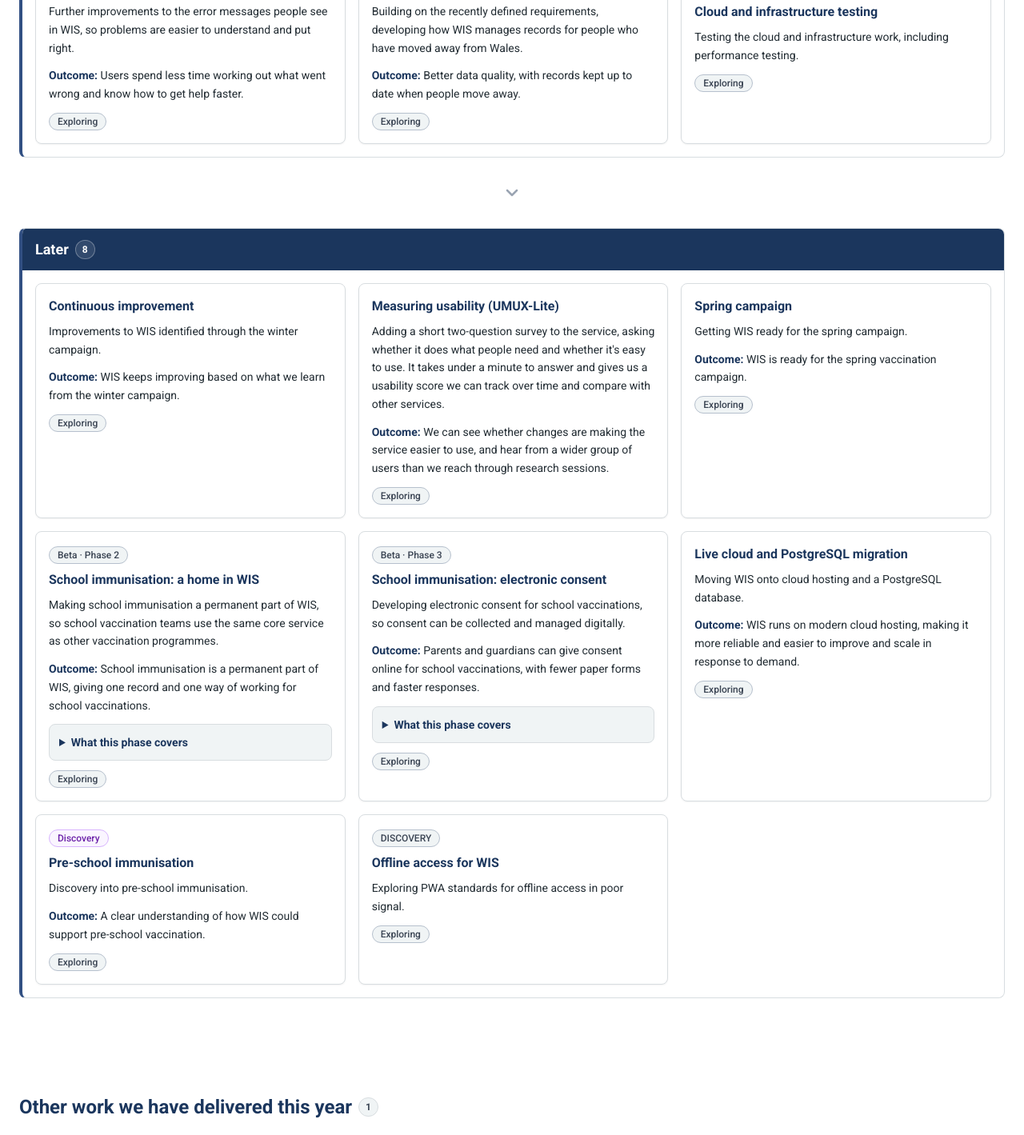
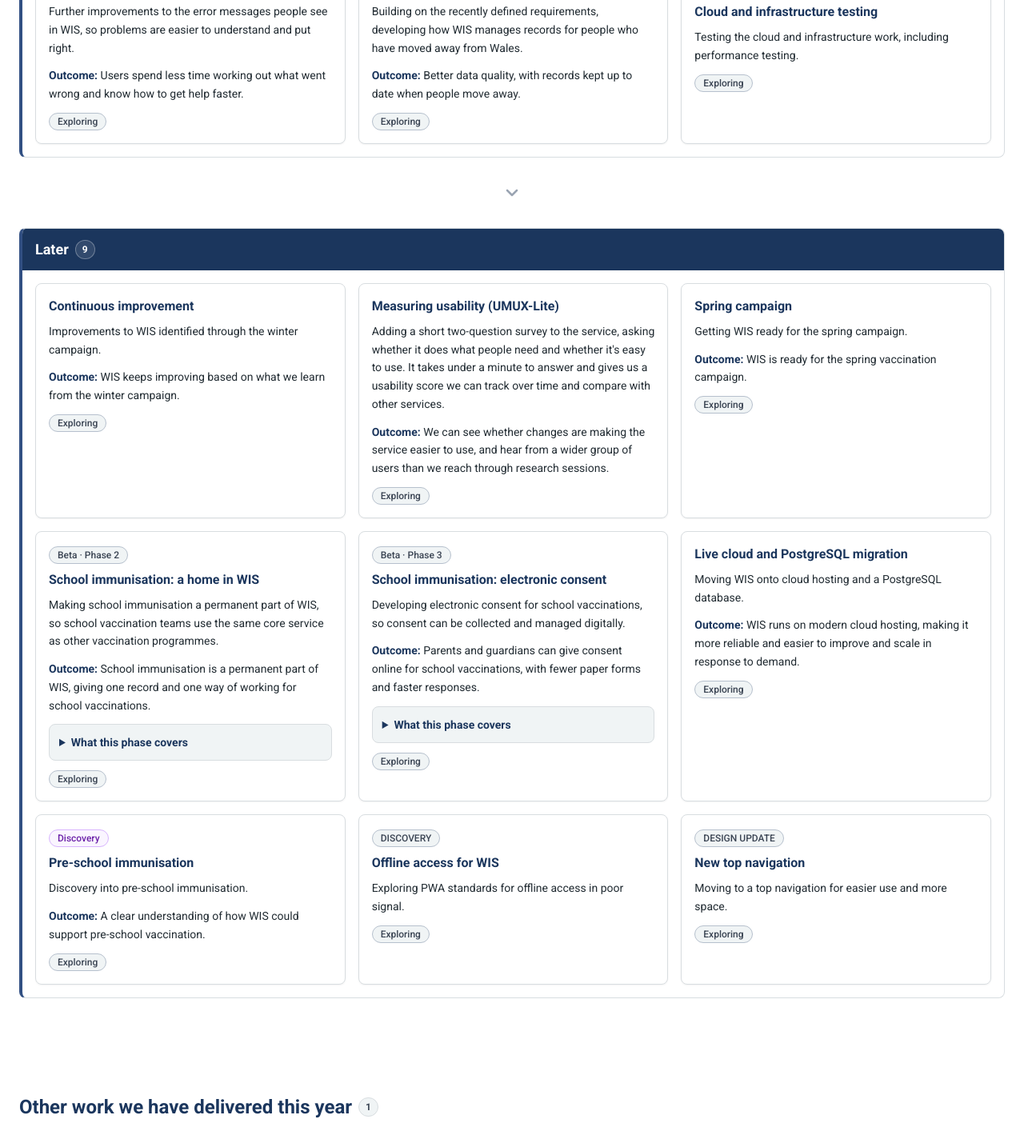
Before and after one commit to DHCW-Digital-Health-and-Care-Wales/dhcw-vaccine-roadmap, a React (Vite) app: page / in a window 1280 px wide. Shown: the part 3929-5348 px from the top of the page at 80% size. Built offline with nearby package versions, Linux system fonts and the light colour scheme.

Commit message:
Add New top navigation roadmap card

```diff
--- a/src/data/roadmap.ts
+++ b/src/data/roadmap.ts
@@ -543,6 +543,18 @@ export const roadmap: Roadmap = {
       phase: 'DISCOVERY',
       updated: UPDATED_AT,
     },
+    {
+      id: 'new-top-navigation',
+      title: localised('New top navigation'),
+      summary: localised(
+        'Moving to a top navigation for easier use and more space.',
+      ),
+      categoryId: CATEGORY_ID,
+      horizon: 'later',
+      status: 'exploring',
+      phase: 'DESIGN UPDATE',
+      updated: UPDATED_AT,
+    },
   ],
 
   recentlyDelivered: {
```
